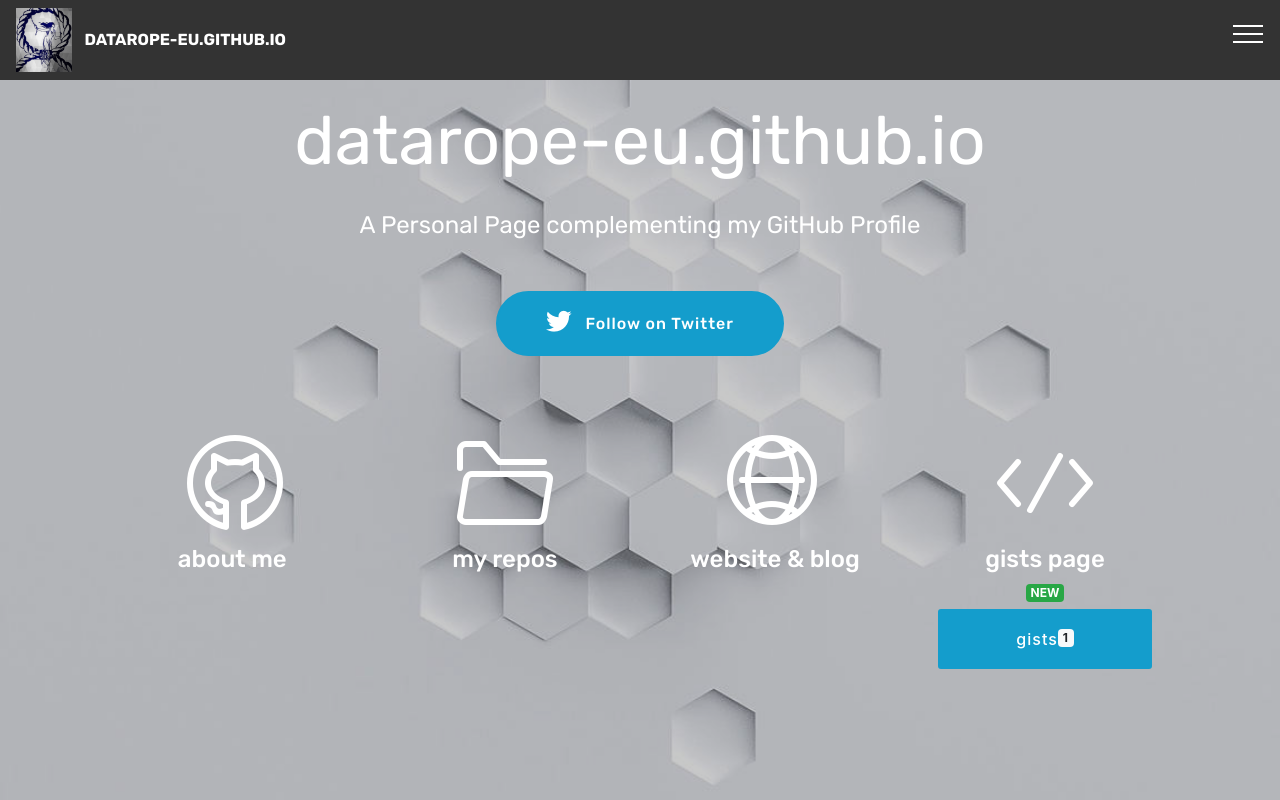
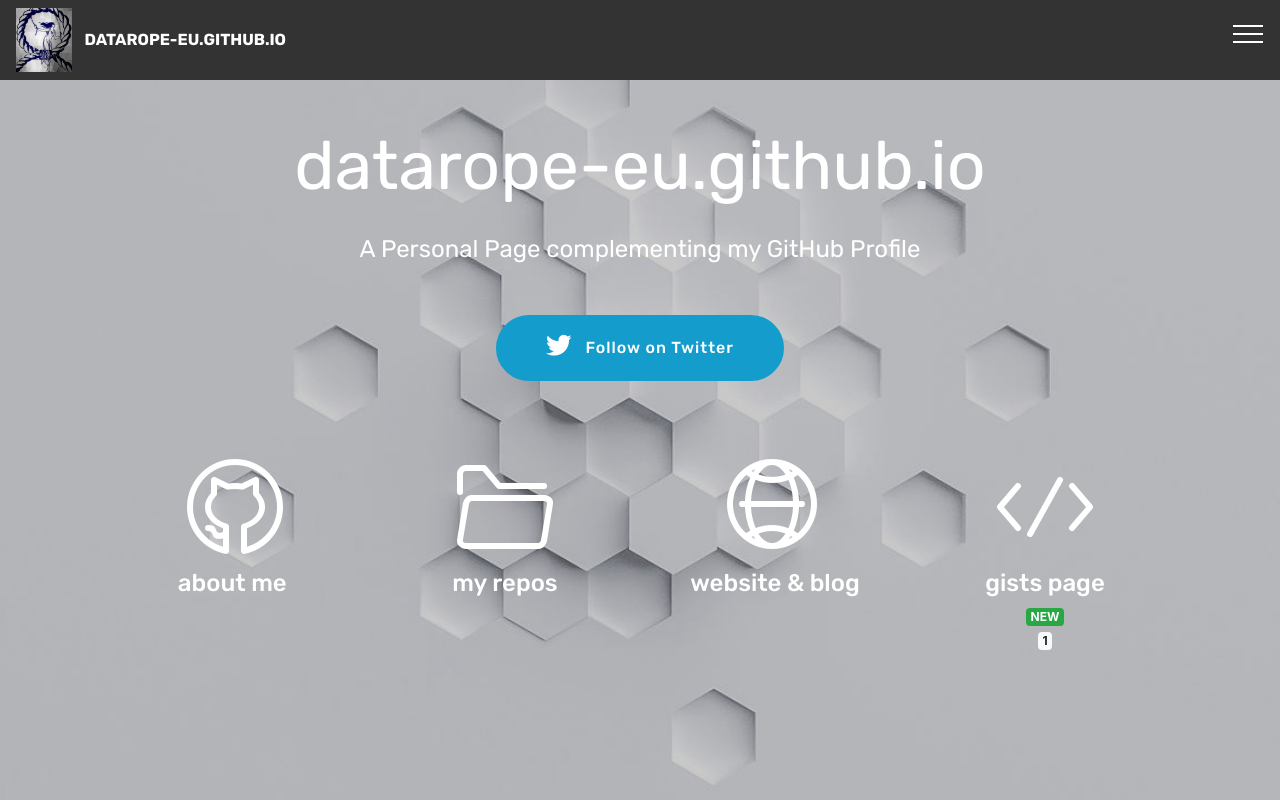
Before and after one commit to datarope-eu/datarope-eu.github.io, a plain HTML site: page index.html in a window 1280 px wide. Drawn offline with Linux system fonts and the light colour scheme; files whose address does not match are found by name.

Commit message:
cleaning up gists button

```diff
--- a/index.html
+++ b/index.html
@@ -106,11 +106,7 @@
                             </div>
                             <h5 class="mbr-fonts-style display-5">gists page</h5>
                             <a><span class="badge badge-success">NEW</span></a>
-                            <button type="button" class="btn btn-primary">
-                                gists <span class="badge badge-light">1</span>
-                                <span class="sr-only">new gists on GitHub</span>
-                            </button>
-
+                            <a><span class="badge badge-light">1</span></a>
                         </div>
                     </div>
                 </div>
```
